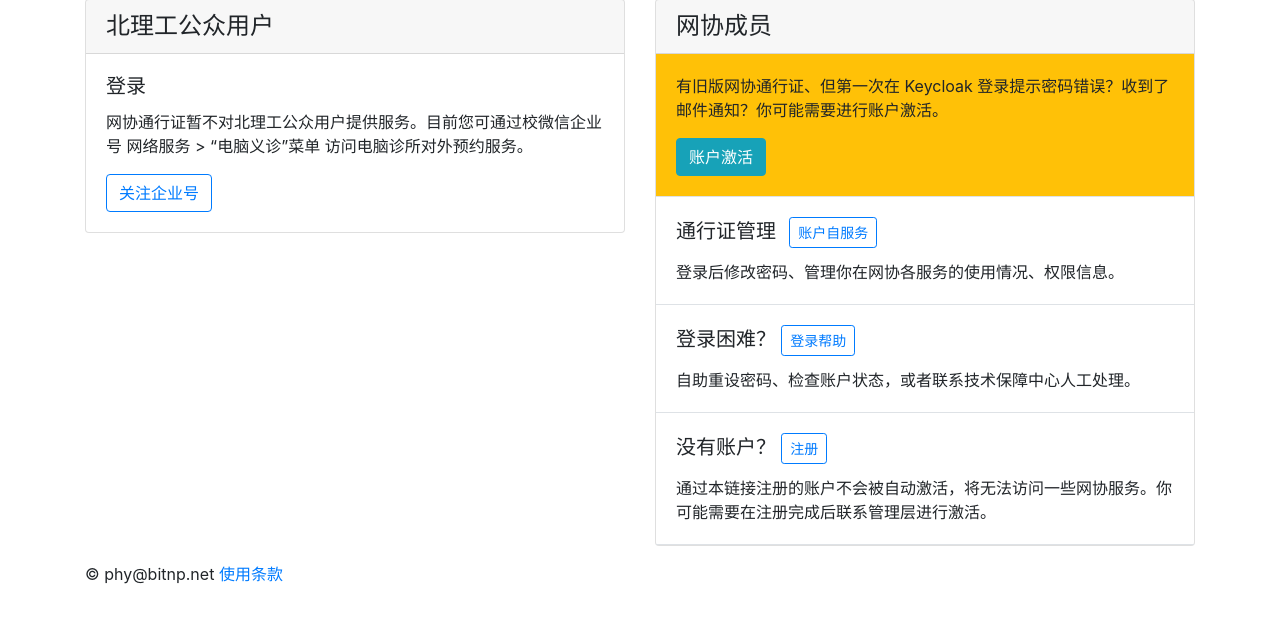
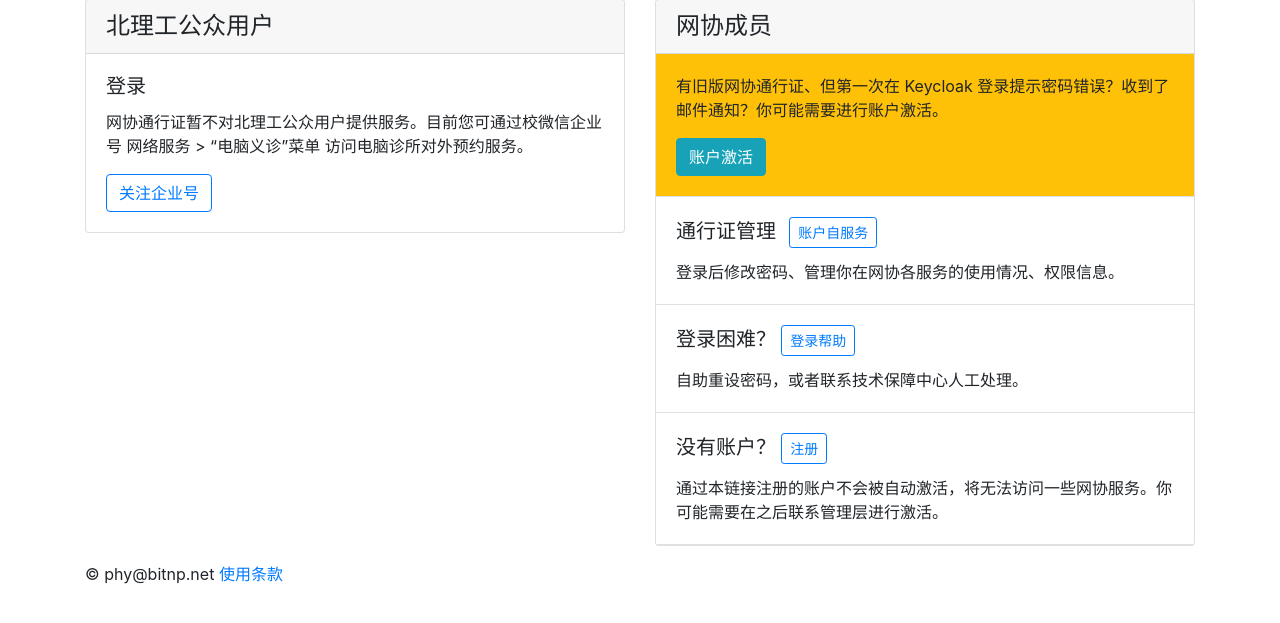
Before and after one commit to BITNP/keycloak-account-service, a FastAPI app: template templates/index.html.jinja2 in a window 1280 px wide. Shown: the part 140-763 px from the top of the page. Run offline with FastAPI, Linux system fonts and the light colour scheme; the template is opened without the code that fills it, so the values that code supplies are empty; parts of the project's set-up code (start-up, migrations or seed data) failed here and were passed over; some libraries are stand-ins or nearby versions.

Commit message:
Add TODO hint and polish words on index

```diff
--- a/modauthlib.py
+++ b/modauthlib.py
@@ -330,6 +330,7 @@ class BITNPSessionFastAPIApp(BITNPFastAPICSRFAddon):
                 raise RemovesAuthParamsException
 
         # login check
+        # TODO: direct Bearer token support
         jti = request.session.get('bearer_jti')
         session_data = await _self.get_session(jti)
 
--- a/templates/index.html.jinja2
+++ b/templates/index.html.jinja2
@@ -32,12 +32,12 @@
                     <div class="card-body position-relative border-bottom">
                         <h5 class="card-title">登录困难？
                         <a href="/assiatance/" class="btn btn-outline-primary stretched-link btn-sm">登录帮助</a></h5>
-                        <p class="card-text">自助重设密码、检查账户状态，或者联系技术保障中心人工处理。</p>
+                        <p class="card-text">自助重设密码，或者联系技术保障中心人工处理。</p>
                     </div>
                     <div class="card-body position-relative border-bottom">
                         <h5 class="card-title">没有账户？
                         <a href="/register/" class="btn btn-outline-primary stretched-link btn-sm">注册</a></h5>
-                        <p class="card-text">通过本链接注册的账户不会被自动激活，将无法访问一些网协服务。你可能需要在注册完成后联系管理层进行激活。</p>
+                        <p class="card-text">通过本链接注册的账户不会被自动激活，将无法访问一些网协服务。你可能需要在之后联系管理层进行激活。</p>
                     </div>
                     {% endif %}
                 </div>
--- a/templates/tos-content.html.jinja2
+++ b/templates/tos-content.html.jinja2
@@ -6,3 +6,4 @@
 </ul>
 
 <p>如有疑问，请联系 <a href="mailto:webmaster@bitnp.net">webmaster@bitnp.net</a>。</p>
+{# this should be updated at Keycloak as well #}
```
